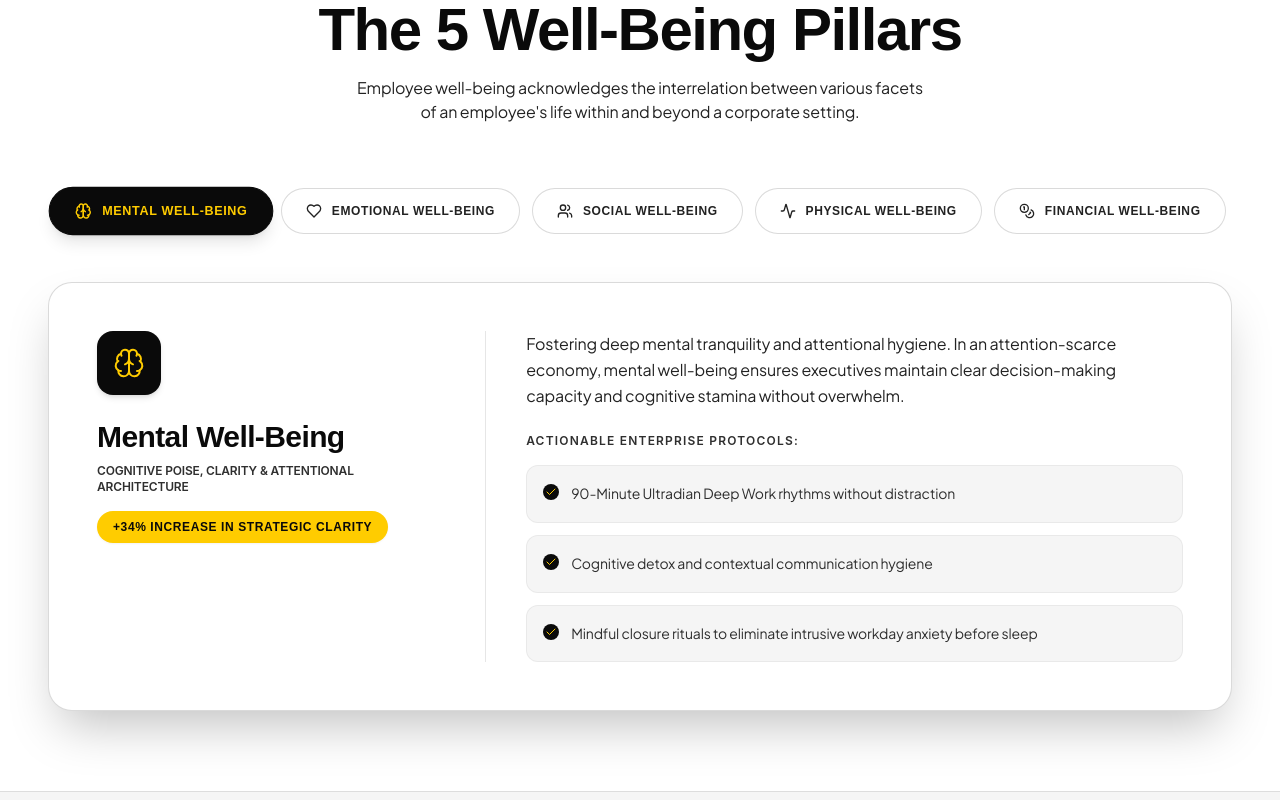
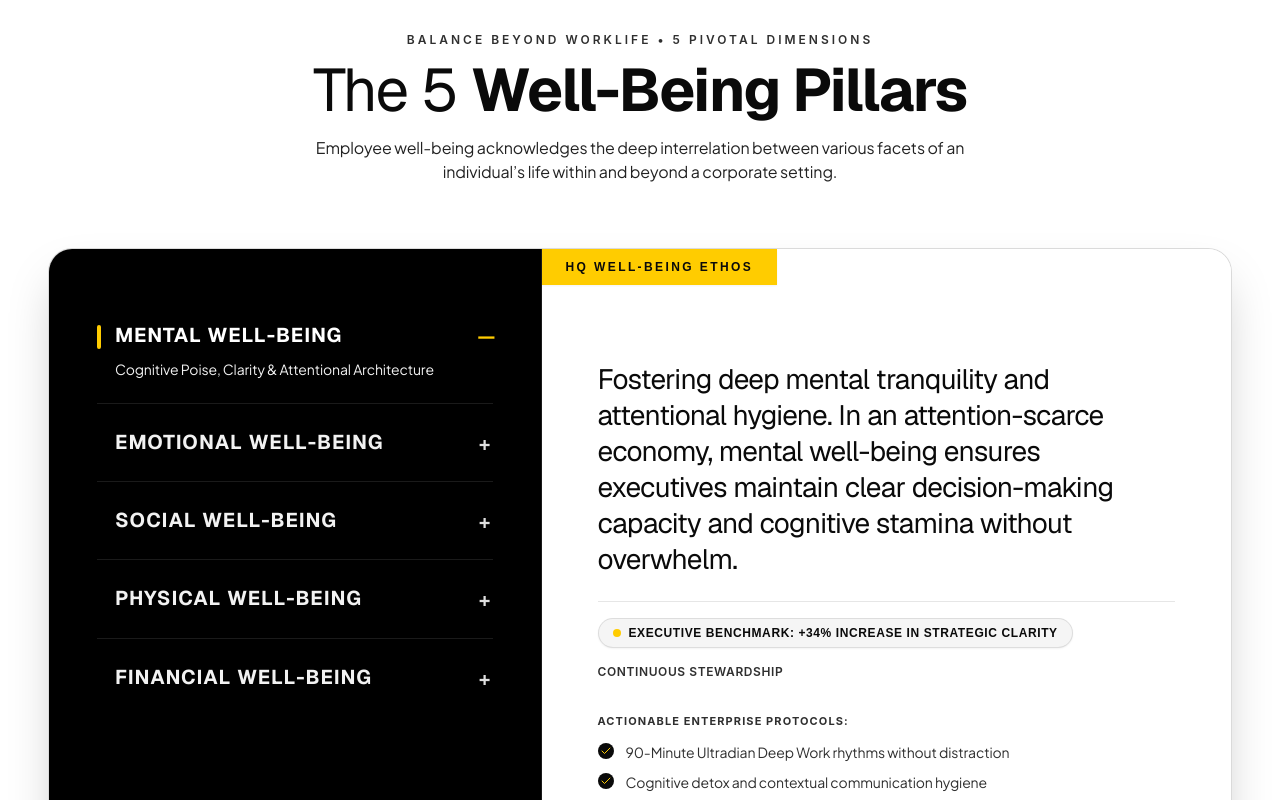
Before and after one commit to excitenext21-bit/HQX, a React (Vite) app: page /well-being-ethos in a window 1280 px wide. Shown: the part 880-1680 px from the top of the page. Built offline with nearby package versions, Linux system fonts and the light colour scheme; the HTML template or start-up script is replaced by a standard one; a web font is replaced by a local one.

Commit message:
Redesign 5 Well-Being Pillars into Fixonic-inspired split accordion philosophy section and set Founder quote font to Geist

```diff
--- a/src/index.css
+++ b/src/index.css
@@ -71,8 +71,14 @@
     color: #F5F5F5;
   }
 
-  h1, h2, h3, h4, h5, h6, .font-display, .font-heading, .founder-hero-quote {
+  h1, h2, h3, h4, h5, h6, .font-display, .font-heading {
     font-family: "Google Sans", "Product Sans", "Plus Jakarta Sans", -apple-system, BlinkMacSystemFont, "Segoe UI", Roboto, sans-serif;
+    letter-spacing: -0.02em;
+    text-rendering: optimizeLegibility;
+  }
+
+  .founder-hero-quote {
+    font-family: "Geist", Arial, sans-serif;
     letter-spacing: -0.02em;
     text-rendering: optimizeLegibility;
   }
--- a/src/pages/Founder.jsx
+++ b/src/pages/Founder.jsx
@@ -103,8 +103,8 @@ export default function Founder() {
               {/* Massive Editorial Quote Headline */}
               <motion.blockquote
                 variants={fadeUpVariants}
-                style={{ fontWeight: 300 }}
-                className="founder-hero-quote text-2xl sm:text-3xl md:text-4xl lg:text-[2.2rem] xl:text-[2.6rem] font-light leading-[1.2] tracking-tight uppercase text-white mb-8 sm:mb-10 border-l-[3px] border-hq-yellow pl-5 sm:pl-7"
+                style={{ fontFamily: '"Geist", Arial, sans-serif', fontWeight: 300 }}
+                className="founder-hero-quote font-geist text-2xl sm:text-3xl md:text-4xl lg:text-[2.2rem] xl:text-[2.6rem] font-light leading-[1.2] tracking-tight uppercase text-white mb-8 sm:mb-10 border-l-[3px] border-hq-yellow pl-5 sm:pl-7"
               >
                 “THIS IS HOW THE GOOD COMPANIES FIND THE GOOD COMPANY.”
               </motion.blockquote>
--- a/src/pages/WellBeingEthos.jsx
+++ b/src/pages/WellBeingEthos.jsx
@@ -1,5 +1,5 @@
 import React, { useState } from 'react';
-import { motion } from 'framer-motion';
+import { motion, AnimatePresence } from 'framer-motion';
 import { Link } from 'react-router-dom';
 import {
   Brain,
@@ -292,75 +292,172 @@ export default function WellBeingEthos() {
       </section>
 
 
-      {/* BALANCE Beyond WORKLIFE: 5 Pivotal Dimensions (Page 7 of Profile) */}
-      <section id="pillars" className="py-20 px-6 md:px-12 max-w-7xl mx-auto scroll-mt-20">
-        <div className="text-center mb-16">
-          <h2 className="font-display text-4xl md:text-6xl tracking-tight font-semibold mb-4">
-            The 5 Well-Being Pillars
+      {/* BALANCE Beyond WORKLIFE: The 5 Well-Being Pillars (Fixonic-Inspired Split Philosophy Section) */}
+      <section id="pillars" className="py-20 lg:py-28 px-4 sm:px-6 md:px-10 lg:px-12 max-w-7xl mx-auto scroll-mt-20">
+
+        {/* Section Header */}
+        <div className="text-center mb-12 sm:mb-16">
+          <div className="text-xs font-mono uppercase tracking-[0.25em] text-hq-black/50 mb-3 font-semibold">
+            BALANCE Beyond WORKLIFE • 5 Pivotal Dimensions
+          </div>
+          <h2
+            style={{ fontFamily: '"Geist", Arial, sans-serif', fontWeight: 300 }}
+            className="font-display text-3xl sm:text-4xl md:text-5xl lg:text-6xl tracking-tight font-light mb-4 text-hq-black"
+          >
+            The 5 <span style={{ fontFamily: '"Geist", Arial, sans-serif' }} className="font-bold text-hq-black">Well-Being Pillars</span>
           </h2>
-          <p className="font-body text-hq-black/70 max-w-xl mx-auto font-light text-base">
-            Employee well-being acknowledges the interrelation between various facets of an employee's life within and beyond a corporate setting.
+          <p className="font-body text-hq-black/70 max-w-2xl mx-auto font-light text-sm sm:text-base leading-relaxed">
+            Employee well-being acknowledges the deep interrelation between various facets of an individual’s life within and beyond a corporate setting.
           </p>
         </div>
 
-        {/* Pillar Switcher Buttons */}
-        <div className="flex flex-wrap justify-center gap-3 mb-12">
+        {/* Fixonic-Inspired 2-Column Split Architectural Frame */}
+        <div className="border border-hq-black/15 shadow-2xl rounded-2xl md:rounded-3xl overflow-hidden grid grid-cols-1 lg:grid-cols-12 bg-white">
+
+          {/* Left Column: Dark Accordion Side with 5 Pillars (5 of 12 cols) */}
+          <div className="lg:col-span-5 bg-black text-white p-6 sm:p-8 md:p-10 lg:p-12 flex flex-col justify-between border-b lg:border-b-0 lg:border-r border-white/10">
+            <div>
+              <div className="space-y-0 divide-y divide-white/10">
                 {pillars.map((pillar) => {
-            const Icon = pillar.icon;
                   const isSelected = selectedPillar === pillar.id;
                   return (
-              <button
+                    <div
                       key={pillar.id}
                       onClick={() => setSelectedPillar(pillar.id)}
-                className={`flex items-center gap-2.5 px-6 py-3.5 rounded-full border text-xs font-display uppercase tracking-wider font-semibold transition-all ${
-                  isSelected
-                    ? 'bg-hq-black text-hq-yellow border-hq-black shadow-lg scale-105'
-                    : 'bg-white text-hq-black/70 border-hq-black/15 hover:border-hq-black hover:text-hq-black'
+                      className="group cursor-pointer py-5 sm:py-6 transition-colors"
+                    >
+                      <div className="flex items-start justify-between gap-4">
+                        <div className="flex items-start gap-3.5 flex-1">
+                          {/* Accent line: bright brand yellow when active */}
+                          <div className="pt-1 shrink-0">
+                            <span
+                              className={`block w-1 rounded-full transition-all duration-300 ${
+                                isSelected ? 'h-6 bg-hq-yellow' : 'h-0 bg-transparent'
+                              }`}
+                            />
+                          </div>
+
+                          <div className="flex-1 pr-2">
+                            <h3
+                              style={{ fontFamily: '"Geist", Arial, sans-serif' }}
+                              className={`text-base sm:text-lg md:text-xl font-bold uppercase tracking-wider transition-colors duration-200 ${
+                                isSelected ? 'text-white' : 'text-white/70 group-hover:text-white'
                               }`}
                             >
-                <Icon className={`w-4 h-4 ${isSelected ? 'text-hq-yellow' : 'text-hq-black/70'}`} />
-                <span>{pillar.name}</span>
-              </button>
+                              {pillar.name}
+                            </h3>
+
+                            {/* Small Description below active pillar */}
+                            {isSelected && (
+                              <motion.p
+                                initial={{ opacity: 0, height: 0 }}
+                                animate={{ opacity: 1, height: 'auto' }}
+                                exit={{ opacity: 0, height: 0 }}
+                                transition={{ duration: 0.3, ease: 'easeOut' }}
+                                className="font-body text-xs sm:text-sm text-white/70 font-light leading-relaxed mt-2.5 max-w-sm"
+                              >
+                                {pillar.tagline}
+                              </motion.p>
+                            )}
+                          </div>
+                        </div>
+
+                        {/* Accordion Toggle Symbol: Horizontal Minus when active, Plus when collapsed */}
+                        <div className="shrink-0 pt-0.5 text-white/80 select-none">
+                          {isSelected ? (
+                            <span className="inline-block w-4 text-center font-bold text-hq-yellow text-xl leading-none">—</span>
+                          ) : (
+                            <span className="inline-block w-4 text-center font-bold text-white/40 text-xl leading-none group-hover:text-white transition-colors">+</span>
+                          )}
+                        </div>
+                      </div>
+                    </div>
                   );
                 })}
               </div>
+            </div>
 
-        {/* Selected Pillar Spotlight */}
-        <div className="p-8 md:p-12 border border-hq-black/15 shadow-2xl bg-white rounded-3xl flex flex-col lg:flex-row gap-10 items-start">
-          <div className="w-full lg:w-4/12">
-            <div className="w-16 h-16 rounded-2xl bg-hq-black text-hq-yellow flex items-center justify-center mb-6 shadow-md">
-              <PillarIcon className="w-8 h-8 stroke-[1.5]" />
-            </div>
-            <h3 className="font-display text-3xl font-semibold mb-2">
-              {currentPillar.name}
-            </h3>
-            <div className="text-xs font-mono text-hq-black/60 uppercase mb-4 font-semibold">
-              {currentPillar.tagline}
-            </div>
-            <div className="bg-hq-yellow text-hq-black font-display text-xs uppercase tracking-wider font-bold px-4 py-2 rounded-full inline-block shadow-sm">
-              {currentPillar.impact}
+            {/* Subtle bottom tag on dark column */}
+            <div className="pt-8 border-t border-white/10 mt-8 hidden sm:flex items-center justify-between text-[11px] font-mono text-white/40 uppercase tracking-widest">
+              <span>5 Executive Pillars</span>
+              <span className="text-hq-yellow font-bold">100% Quantified Impact</span>
             </div>
           </div>
 
-          <div className="w-full lg:w-8/12 border-t lg:border-t-0 lg:border-l border-hq-black/10 pt-6 lg:pt-0 lg:pl-10">
-            <p className="font-body text-base text-hq-black/80 font-light leading-relaxed mb-6">
+          {/* Right Column: Crisp White Detailed Description Side (7 of 12 cols) */}
+          <div className="lg:col-span-7 bg-white text-hq-black p-6 sm:p-10 md:p-12 lg:p-14 flex flex-col justify-between relative min-h-[460px] lg:min-h-[560px]">
+
+            {/* Top-Left Flush Brand Badge (Matching Fixonic's top banner) */}
+            <div className="absolute top-0 left-0 bg-hq-yellow text-hq-black font-display text-[11px] sm:text-xs font-bold uppercase tracking-[0.2em] px-5 sm:px-6 py-2.5 shadow-sm">
+              HQ WELL-BEING ETHOS
+            </div>
+
+            {/* Main Center Editorial Content */}
+            <div className="flex-1 flex flex-col justify-center pt-12 sm:pt-14 pb-14 sm:pb-16">
+              <AnimatePresence mode="wait">
+                <motion.div
+                  key={currentPillar.id}
+                  initial={{ opacity: 0, y: 16 }}
+                  animate={{ opacity: 1, y: 0 }}
+                  exit={{ opacity: 0, y: -12 }}
+                  transition={{ duration: 0.35, ease: [0.16, 1, 0.3, 1] }}
+                  className="space-y-6"
+                >
+                  {/* Large Impactful Editorial Description (Geist Typography) */}
+                  <h3
+                    style={{ fontFamily: '"Geist", Arial, sans-serif' }}
+                    className="font-normal text-xl sm:text-2xl md:text-3xl lg:text-[28px] text-hq-black leading-[1.38] tracking-tight"
+                  >
                     {currentPillar.overview}
-            </p>
+                  </h3>
 
-            <div className="text-xs font-mono uppercase tracking-widest text-hq-black/60 font-semibold mb-4">
+                  {/* Impact Metric Strip */}
+                  <div className="pt-4 border-t border-hq-black/10 flex flex-wrap items-center gap-3 sm:gap-4">
+                    <div className="inline-flex items-center gap-2 bg-hq-gray border border-hq-black/10 px-3.5 py-1.5 rounded-full text-xs font-display font-semibold uppercase tracking-wider text-hq-black shadow-sm">
+                      <span className="w-2 h-2 rounded-full bg-hq-yellow" />
+                      <span>Executive Benchmark: <strong className="text-hq-black font-bold">{currentPillar.impact}</strong></span>
+                    </div>
+                    <div className="text-xs font-mono uppercase tracking-wider text-hq-black/50 font-semibold">
+                      Continuous Stewardship
+                    </div>
+                  </div>
+
+                  {/* Actionable Enterprise Protocols */}
+                  <div className="space-y-2.5 pt-2">
+                    <div className="text-[11px] font-mono uppercase tracking-widest text-hq-black/60 font-bold mb-2">
                       Actionable Enterprise Protocols:
                     </div>
-
-            <ul className="space-y-3 font-body text-sm text-hq-black/85">
+                    <div className="grid grid-cols-1 gap-2">
                       {currentPillar.practices.map((practice, pIdx) => (
-                <li key={pIdx} className="flex items-start gap-3 bg-hq-gray p-4 rounded-xl border border-hq-black/5">
+                        <div key={pIdx} className="flex items-start gap-3 text-xs sm:text-sm text-hq-black/85 font-body">
                           <Check className="w-4 h-4 text-hq-yellow shrink-0 mt-0.5 bg-hq-black rounded-full p-0.5" />
-                  <span>{practice}</span>
-                </li>
+                          <span className="leading-relaxed">{practice}</span>
+                        </div>
                       ))}
-            </ul>
                     </div>
                   </div>
+                </motion.div>
+              </AnimatePresence>
+            </div>
+
+            {/* Bottom-Right Flush Action Button (Fixonic Signature Split Block with Black '+' Box) */}
+            <div className="absolute bottom-0 right-0">
+              <Link
+                to="/contact"
+                className="inline-flex items-stretch group overflow-hidden shadow-lg transition-transform duration-200 active:scale-95"
+              >
+                <div className="bg-hq-yellow group-hover:bg-[#FFD633] text-hq-black font-display font-bold text-xs uppercase tracking-[0.2em] px-6 sm:px-8 py-3.5 sm:py-4 flex items-center transition-colors">
+                  MORE ABOUT US
+                </div>
+                <div className="bg-hq-black text-white group-hover:text-hq-yellow w-12 sm:w-14 flex items-center justify-center transition-colors">
+                  <span className="text-lg sm:text-xl font-bold transition-transform duration-300 group-hover:rotate-90">+</span>
+                </div>
+              </Link>
+            </div>
+
+          </div>
+        </div>
+
       </section>
 
       {/* The 12 KEY THEMES (Profile Pages 8 & 9) */}
```
Also changed, not shown: 5 other files (tests, documents, lock files or other folders). Lines whose indentation alone changed are shown as unchanged.
